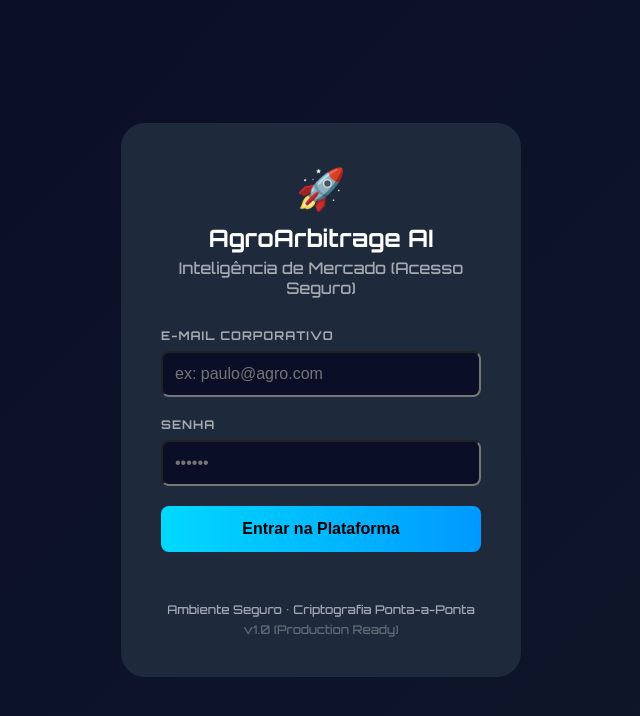
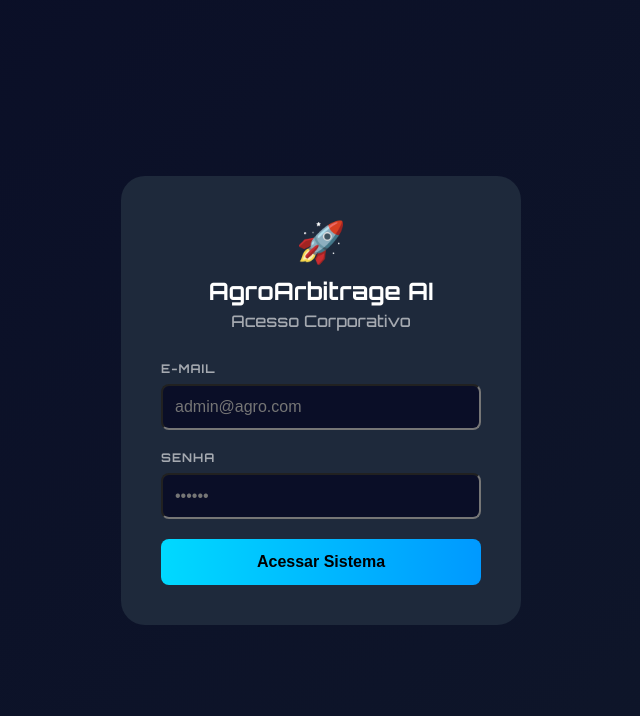
Before and after one commit to Gabriel-Rdrgs/agro-ai-prototype, a React (Create React App) app in the folder frontend/: page / in a window 1280 px wide. Shown: the top 716 px of the page, without its empty margins (319-959 px from the left). Built offline with nearby package versions, Linux system fonts and the light colour scheme; no server answers.

Commit message:
refactor: configurar variáveis de ambiente e aplicá-las ao meu código

```diff
--- a/frontend/src/components/Auth/Login.jsx
+++ b/frontend/src/components/Auth/Login.jsx
@@ -1,8 +1,8 @@
 import React, { useState } from 'react';
 import theme from '../../styles/theme';
 
-// Pega a URL da API do ambiente ou usa localhost
-const API_URL = process.env.REACT_APP_API_URL || 'http://localhost:3001/api';
+// URL Base padronizada (Raiz do servidor)
+const BASE_URL = process.env.REACT_APP_API_URL || 'http://localhost:3001';
 
 const Login = ({ onLogin }) => {
   const [email, setEmail] = useState('');
@@ -16,8 +16,8 @@ const Login = ({ onLogin }) => {
     setLoading(true);
 
     try {
-      // 🚀 AQUI ESTÁ A MÁGICA: Chamada real ao Backend
-      const response = await fetch(`${API_URL}/auth/login`, {
+      // 🚀 CORREÇÃO: Adicionamos /api aqui para casar com o server.js
+      const response = await fetch(`${BASE_URL}/api/auth/login`, {
         method: 'POST',
         headers: {
           'Content-Type': 'application/json',
@@ -27,17 +27,17 @@ const Login = ({ onLogin }) => {
 
       const data = await response.json();
 
-    if (response.ok) {
-  // Sucesso!
-  // Ajuste: O backend agora retorna 'accessToken', não mais apenas 'token'
-  localStorage.setItem('token', data.accessToken);
+      if (response.ok) {
+        // Sucesso! Salva o token
+        localStorage.setItem('token', data.accessToken); // Backend retorna 'accessToken'
 
-  // (Opcional) Se quiser salvar o refresh token para usar depois:
-  localStorage.setItem('refreshToken', data.refreshToken);
+        // Se tiver refresh token, salva também
+        if (data.refreshToken) {
+            localStorage.setItem('refreshToken', data.refreshToken);
+        }
 
-  onLogin(data.user);
-} else {
-        // Erro (Senha errada ou usuário não encontrado)
+        onLogin(data.user);
+      } else {
         setError(data.error || 'Falha na autenticação');
       }
     } catch (err) {
@@ -71,17 +71,17 @@ const Login = ({ onLogin }) => {
         <div style={{ marginBottom: '30px' }}>
           <div style={{ fontSize: '40px', marginBottom: '10px' }}>🚀</div>
           <h1 style={{ margin: 0, fontSize: '24px', color: theme.colors.textPrimary }}>AgroArbitrage AI</h1>
-          <p style={{ color: theme.colors.textMuted, marginTop: '5px' }}>Inteligência de Mercado (Acesso Seguro)</p>
+          <p style={{ color: theme.colors.textMuted, marginTop: '5px' }}>Acesso Corporativo</p>
         </div>
 
         <form onSubmit={handleSubmit} style={{ display: 'flex', flexDirection: 'column', gap: '20px' }}>
           <div style={{ textAlign: 'left' }}>
-            <label style={{ display: 'block', marginBottom: '8px', fontSize: '12px', color: theme.colors.textMuted, fontWeight: 'bold', letterSpacing: '1px' }}>E-MAIL CORPORATIVO</label>
+            <label style={{ display: 'block', marginBottom: '8px', fontSize: '12px', color: theme.colors.textMuted, fontWeight: 'bold', letterSpacing: '1px' }}>E-MAIL</label>
             <input
               type="email"
               value={email}
               onChange={(e) => setEmail(e.target.value)}
-              placeholder="ex: paulo@agro.com"
+              placeholder="admin@agro.com"
               required
               style={{
                 width: '100%',
@@ -139,14 +139,9 @@ const Login = ({ onLogin }) => {
               opacity: loading ? 0.7 : 1
             }}
           >
-            {loading ? 'Validando Credenciais...' : 'Entrar na Plataforma'}
+            {loading ? 'Entrando...' : 'Acessar Sistema'}
           </button>
         </form>
-
-        <div style={{ marginTop: '30px', paddingTop: '20px', borderTop: `1px solid ${theme.colors.border}`, fontSize: '12px', color: theme.colors.textMuted }}>
-          <p>Ambiente Seguro • Criptografia Ponta-a-Ponta</p>
-          <p style={{ marginTop: '5px', opacity: 0.5 }}>v1.0 (Production Ready)</p>
-        </div>
       </div>
     </div>
   );
--- a/frontend/src/services/opportunityService.js
+++ b/frontend/src/services/opportunityService.js
@@ -2,7 +2,7 @@
 
 // URL da sua API Node.js
 // Se estiver rodando localmente, usa a porta 3001
-const API_URL = process.env.REACT_APP_API_URL || 'http://localhost:3001/api';
+const API_URL = process.env.REACT_APP_API_URL || 'http://localhost:3001';
 
 // Fator de sinuosidade para cálculo de distância rodoviária
 const ROAD_FACTOR = 1.35;
@@ -42,7 +42,7 @@ export const OpportunityService = {
   // --- 1. BUSCA DE DADOS (API) ---
   getAll: async () => {
     try {
-      const response = await fetch(`${API_URL}/opportunities`, {
+      const response = await fetch(`${API_URL}/api/opportunities`, {
         headers: getAuthHeaders()
       });
 
@@ -90,7 +90,7 @@ export const OpportunityService = {
   // --- 2. INTEGRAÇÃO CLIMÁTICA (OpenMeteo) ---
   getWeather: async (lat, lng) => {
     try {
-        const response = await fetch(`${API_URL}/weather?lat=${lat}&lng=${lng}`, {
+        const response = await fetch(`${API_URL}/api/weather?lat=${lat}&lng=${lng}`, {
             headers: getAuthHeaders()
         });
         if (!response.ok) return null;
@@ -210,7 +210,7 @@ export const OpportunityService = {
             daily_sun: dailySun    // Novo
         };
 
-        const response = await fetch(`${API_URL}/ai/storage`, {
+        const response = await fetch(`${API_URL}/api/ai/storage`, {
             method: 'POST',
             headers: {
                 ...getAuthHeaders(),
```
Also changed, not shown: 1 other file (tests, documents, lock files or other folders).
